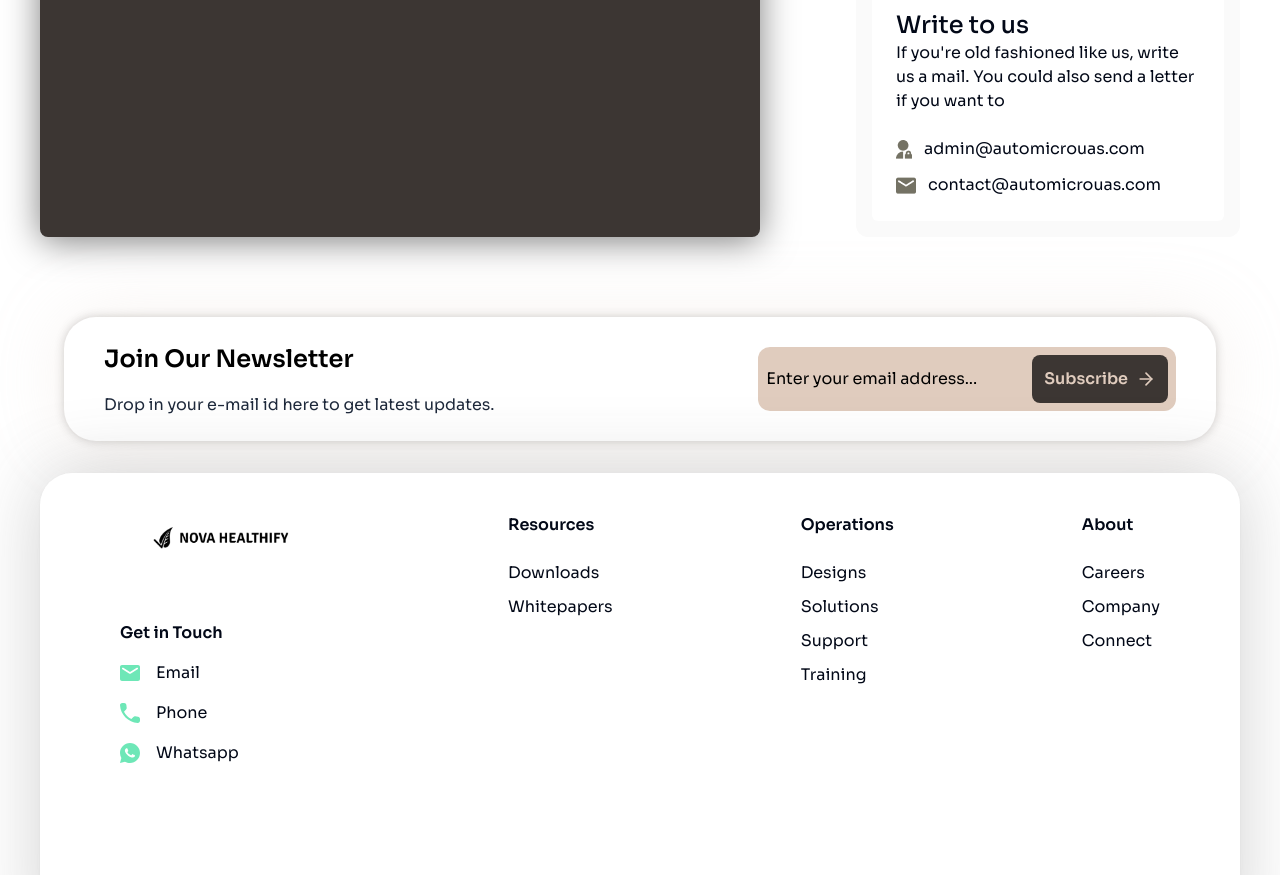
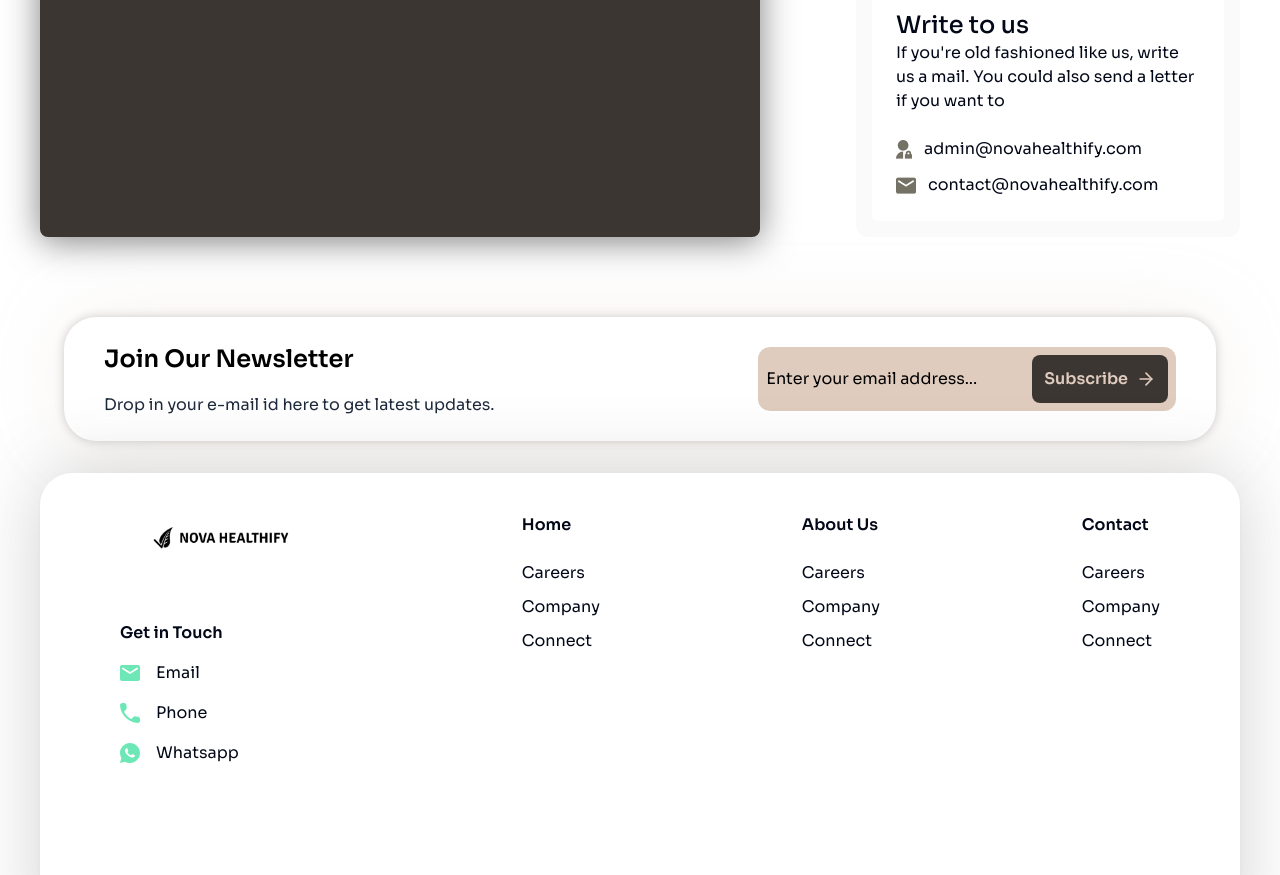
Before and after one commit to Novachaos82/nova-healthify, a Next.js app: page /contact in a window 1280 px wide. Shown: the part 760-1635 px from the top of the page. Built offline with nearby package versions, Linux system fonts and the light colour scheme.

Commit message:
- add Hover card component - refactor footer card - storing search value

```diff
--- a/package.json
+++ b/package.json
@@ -15,6 +15,7 @@
     "@mui/lab": "^5.0.0-alpha.169",
     "@mui/material": "^5.15.14",
     "@radix-ui/react-accordion": "^1.1.2",
+    "@radix-ui/react-hover-card": "^1.0.7",
     "@radix-ui/react-navigation-menu": "^1.1.4",
     "class-variance-authority": "^0.7.0",
     "clsx": "^2.1.0",
@@ -24,6 +25,7 @@
     "mongoose": "^8.3.1",
     "next": "14.1.3",
     "nodemailer": "^6.9.13",
+    "npx": "^10.2.2",
     "react": "^18",
     "react-dom": "^18",
     "react-vertical-timeline-component": "^3.6.0",
--- a/src/app/contact/page.tsx
+++ b/src/app/contact/page.tsx
@@ -120,7 +120,7 @@
               <div className="space-y-3">
                 <p className="flex gap-3">
                   <Image src={phone} alt="" className="object-contain" /> +91
-                  9433996985
+                  9131580352
                 </p>
                 <p className="flex gap-3">
                   <Image src={whatsapp} alt="" className="object-contain" />{" "}
@@ -142,11 +142,11 @@
               <div className="space-y-3">
                 <p className="flex gap-3">
                   <Image src={admin} alt="" className="object-contain" />
-                  admin@automicrouas.com
+                  admin@novahealthify.com
                 </p>
                 <p className="flex gap-3">
                   <Image src={mailSmall} alt="" className="object-contain" />
-                  contact@automicrouas.com
+                  contact@novahealthify.com
                 </p>
               </div>
             </div>
--- a/src/components/Footer.tsx
+++ b/src/components/Footer.tsx
@@ -62,31 +62,36 @@
 
           <div className="space-y-[48px]">
             <div className="space-y-[24px]">
-              <div className="head font-space-grotesk">Resources</div>
+              <Link className="head font-space-grotesk" href={"/"}>
+                Home
+              </Link>
               <div className="space-y-[10px] flex flex-col">
-                <Link href={"/downloads"}>Downloads</Link>
-                <Link href={"/whitepapers"}>Whitepapers</Link>
+                <Link href={"/"}>Careers</Link>
+                <Link href={"/"}>Company</Link>
+                <Link href={"/"}>Connect</Link>
               </div>
             </div>
           </div>
           <div className="space-y-[24px]">
-            <Link href={"/operations"} className="head font-space-grotesk">
-              Operations
+            <Link href={"/about"} className="head font-space-grotesk">
+              About Us
             </Link>
             <div className="space-y-[10px] flex flex-col">
-              <Link href={"/operations/design"}>Designs</Link>
-              <Link href={"/operations/solutions"}>Solutions</Link>
-              <Link href={"/operations/support"}>Support</Link>
-              <Link href={"/operations/training"}>Training</Link>
+              <Link href={"/"}>Careers</Link>
+              <Link href={"/"}>Company</Link>
+              <Link href={"/"}>Connect</Link>
             </div>
           </div>
 
           <div className="space-y-[24px]">
-            <div className="head font-space-grotesk">About</div>
+            <Link href={"/contact"} className="head font-space-grotesk">
+              Contact
+            </Link>
+
             <div className="space-y-[10px] flex flex-col">
-              <Link href={"/careers"}>Careers</Link>
-              <Link href={""}>Company</Link>
-              <Link href={"/contact-us"}>Connect</Link>
+              <Link href={"/"}>Careers</Link>
+              <Link href={"/"}>Company</Link>
+              <Link href={"/"}>Connect</Link>
             </div>
           </div>
         </div>
--- a/src/components/SearchComponent.tsx
+++ b/src/components/SearchComponent.tsx
@@ -2,13 +2,19 @@
 import { Search } from "lucide-react";
 import { FC, useState, useEffect } from "react";
 import { useRouter } from "next/navigation";
-
+import {
+  HoverCard,
+  HoverCardContent,
+  HoverCardTrigger,
+} from "@/components/ui/hover-card";
 interface SearchComponentProps {}
 
 const SearchComponent: FC<SearchComponentProps> = ({}) => {
   const [searchTerm, setSearchTerm] = useState("");
+  const [storeSearchTerm, setStoreSearchTerm] = useState<string>();
   const [suggestions, setSuggestions] = useState<string[]>([]);
   const [novaResult, setNovaResult] = useState("");
+
   const [showSuggestions, setShowSuggestions] = useState(true);
   const router = useRouter();
 
@@ -42,6 +48,7 @@
   };
 
   async function predictNova() {
+    setStoreSearchTerm(searchTerm);
     setShowSuggestions(false);
     const result = await predictNovaHelper(searchTerm);
     setNovaResult(result);
@@ -86,17 +93,35 @@
         className="bg-black w-[50px] h-[50px] rounded-full flex justify-center items-center absolute top-1 right-2 cursor-pointer"
         onClick={handleSearch}
       >
-        <Search stroke="white" />
+        <HoverCard>
+          <HoverCardTrigger>
+            <Search stroke="white" />
+          </HoverCardTrigger>
+          <HoverCardContent className="mt-4">
+            Search By Product Name
+          </HoverCardContent>
+        </HoverCard>
       </div>
       <div
         className="bg-green-500 w-[50px] h-[50px] rounded-full flex justify-center items-center absolute top-1 right-16 cursor-pointer"
         onClick={predictNova}
       >
-        <Search stroke="white" />
+        <HoverCard>
+          <HoverCardTrigger>
+            <Search stroke="white" />
+          </HoverCardTrigger>
+          <HoverCardContent className="mt-4">
+            Search By Ingredients
+          </HoverCardContent>
+        </HoverCard>
       </div>
       {novaResult && (
-        <div className=" flex w-full justify-center mt-8">
-          <p className="font-bold">{novaResult}</p>
+        <div className=" flex flex-col  justify-center items-center mt-8 gap-2  w-[600px]">
+          <p className="font-semibold text-green-500">
+            Ingredients: {storeSearchTerm}
+          </p>
+
+          <p className="font-bold ">{novaResult}</p>
         </div>
       )}
     </div>
--- /dev/null
+++ b/src/components/ui/hover-card.tsx
@@ -0,0 +1,29 @@
+"use client"
+
+import * as React from "react"
+import * as HoverCardPrimitive from "@radix-ui/react-hover-card"
+
+import { cn } from "@/lib/utils"
+
+const HoverCard = HoverCardPrimitive.Root
+
+const HoverCardTrigger = HoverCardPrimitive.Trigger
+
+const HoverCardContent = React.forwardRef<
+  React.ElementRef<typeof HoverCardPrimitive.Content>,
+  React.ComponentPropsWithoutRef<typeof HoverCardPrimitive.Content>
+>(({ className, align = "center", sideOffset = 4, ...props }, ref) => (
+  <HoverCardPrimitive.Content
+    ref={ref}
+    align={align}
+    sideOffset={sideOffset}
+    className={cn(
+      "z-50 w-64 rounded-md border bg-popover p-4 text-popover-foreground shadow-md outline-none data-[state=open]:animate-in data-[state=closed]:animate-out data-[state=closed]:fade-out-0 data-[state=open]:fade-in-0 data-[state=closed]:zoom-out-95 data-[state=open]:zoom-in-95 data-[side=bottom]:slide-in-from-top-2 data-[side=left]:slide-in-from-right-2 data-[side=right]:slide-in-from-left-2 data-[side=top]:slide-in-from-bottom-2",
+      className
+    )}
+    {...props}
+  />
+))
+HoverCardContent.displayName = HoverCardPrimitive.Content.displayName
+
+export { HoverCard, HoverCardTrigger, HoverCardContent }
```
Also changed, not shown: 1 other file (tests, documents, lock files or other folders).
